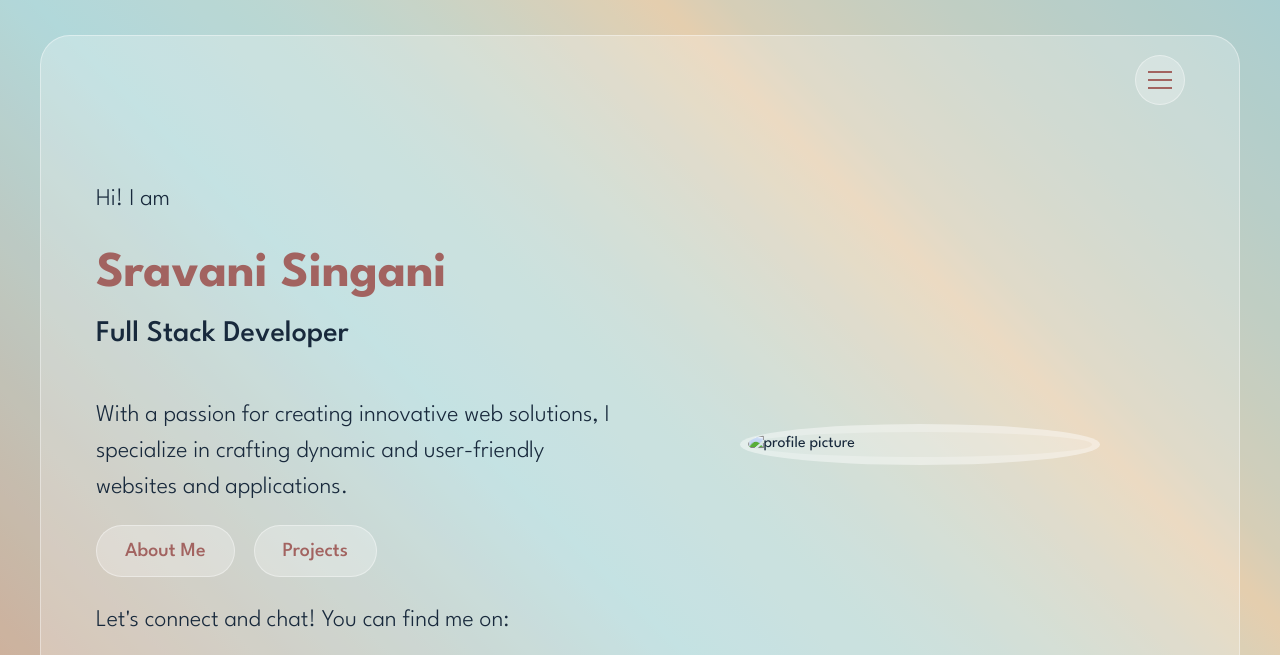
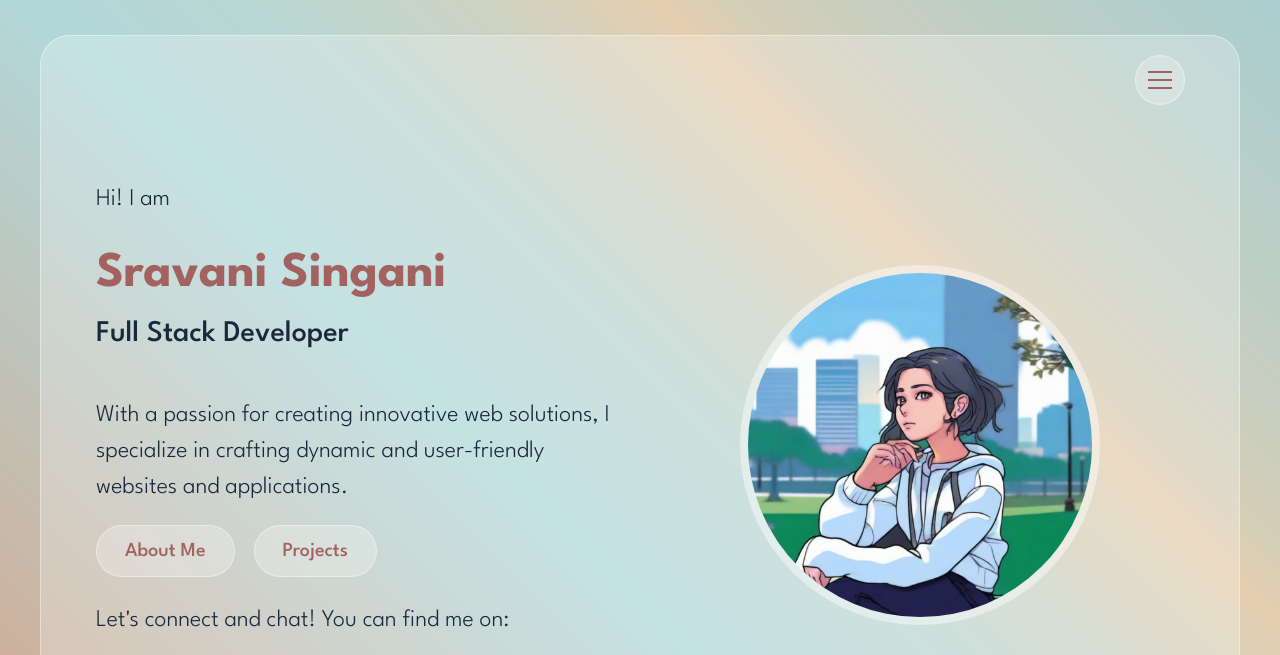
Before and after one commit to SravaniSingani/sravanisinganiportfolio, a plain HTML site: page index.html in a window 1280 px wide. Shown: the top 655 px of the page. Drawn offline with nearby package versions, Linux system fonts and the light colour scheme.

Commit message:
Update index.html profpic path

```diff
--- a/index.html
+++ b/index.html
@@ -63,7 +63,7 @@
 
                     <div class="home-img">
                         <div class="img-box">
-                            <img src="img/profpic.jpg" alt="profile picture">
+                            <img src="img/profpic1.png" alt="profile picture">
                         </div>
                     </div>
 
@@ -85,7 +85,7 @@
 
                     <div class="about-img">
                         <div class="img-box">
-                            <img src="img/profpic.jpg" alt="about img">
+                            <img src="img/profpic1.png" alt="about img">
                         </div>
                     </div>
 
```
